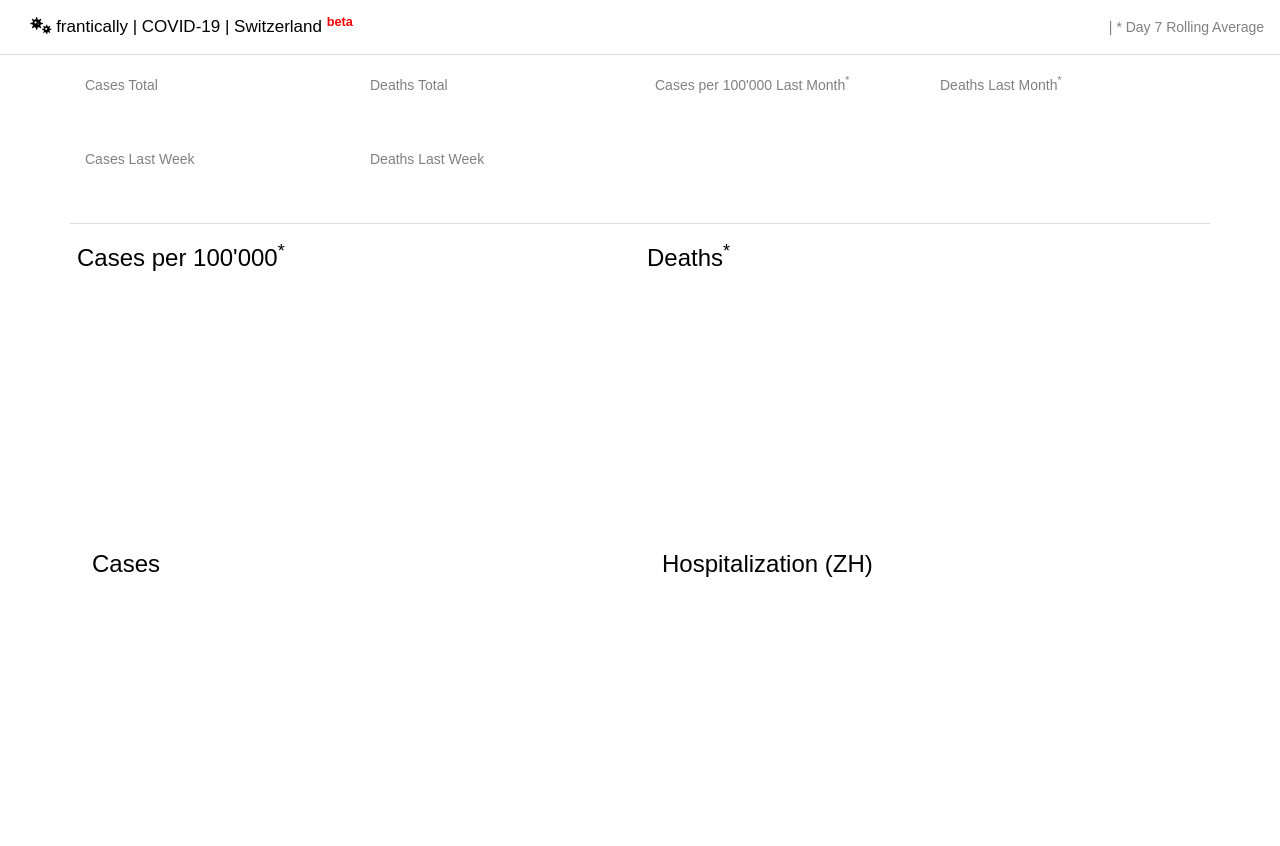
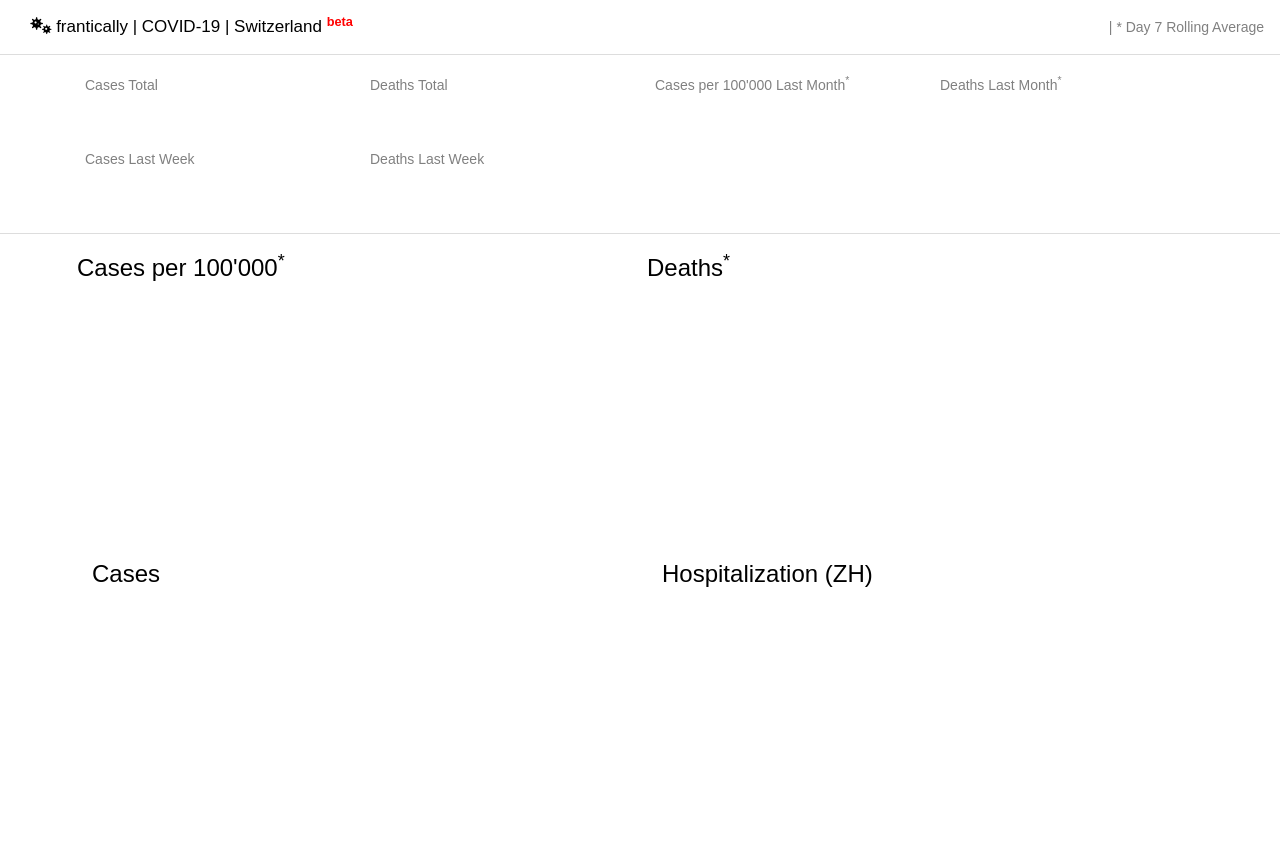
Before and after one commit to frantically/covid-19, a website with bundled scripts: page src/index.html in a window 1280 px wide. Built offline with nearby package versions, Linux system fonts and the light colour scheme; no server answers.

Commit message:
Moved to highlights to jumbotron

```diff
--- a/src/app.css
+++ b/src/app.css
@@ -43,6 +43,11 @@ body {
   font-size: 17px;
 }
 
+.beta {
+  color: red;
+  font-weight: bold;
+}
+
 .dataUpdate {
   color: var(--foreground-subtle);
   padding-top: 17px;
@@ -63,11 +68,6 @@ h1 {
 
 .chartSmall {
   height: 125px;
-}
-
-.highlights {
-  padding-top: 20px;
-  border-bottom: solid 1px var(--borders);
 }
 
 .highlightLabel {
@@ -92,13 +92,10 @@ h1 {
   color: #ec524b;
 }
 
-.beta {
-  color: red;
-  font-weight: bold;
+.jumbotron {
+  background-color: var(--background);
+  border-bottom: 1px solid var(--borders);
+  padding: 20px 0px 10px 0px;
+  margin-bottom: 0px;
+  border-radius: 0px;
 }
-
-.chartSubtitle {
-  font-size: 12px;
-  margin-top: 28px;
-  color: grey;
-}
--- a/src/index.html
+++ b/src/index.html
@@ -19,8 +19,9 @@
 			<span id="maxDate"></span> | * Day 7 Rolling Average</span>
 		</div>
 	</div>
+	<div class="jumbotron">
 		<div class="container">
-		<div class="row highlights">
+			<div class="row">
 				<div class="col-sm-3 highlight">
 					<div class="highlightLabel">Cases Total</div>
 					<div id="totalConfirmed">&nbsp;</div>
@@ -45,8 +46,10 @@
 						<canvas id="chartDeathsLastMonth"></canvas>
 					</div>
 				</div>
-			<div class="col-sm-12 bordered"></div>
 			</div>
+		</div>
+	</div>
+	<div class="container">
 		<div class="row">
 			<div class="col-lg-6">
 				<div class="row">
```
Lines whose indentation alone changed are shown as unchanged.
